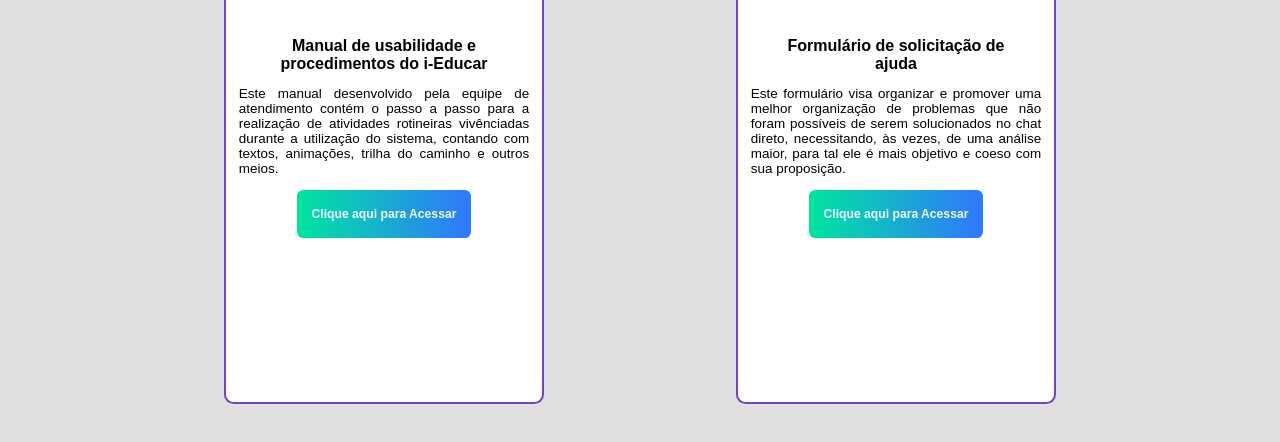
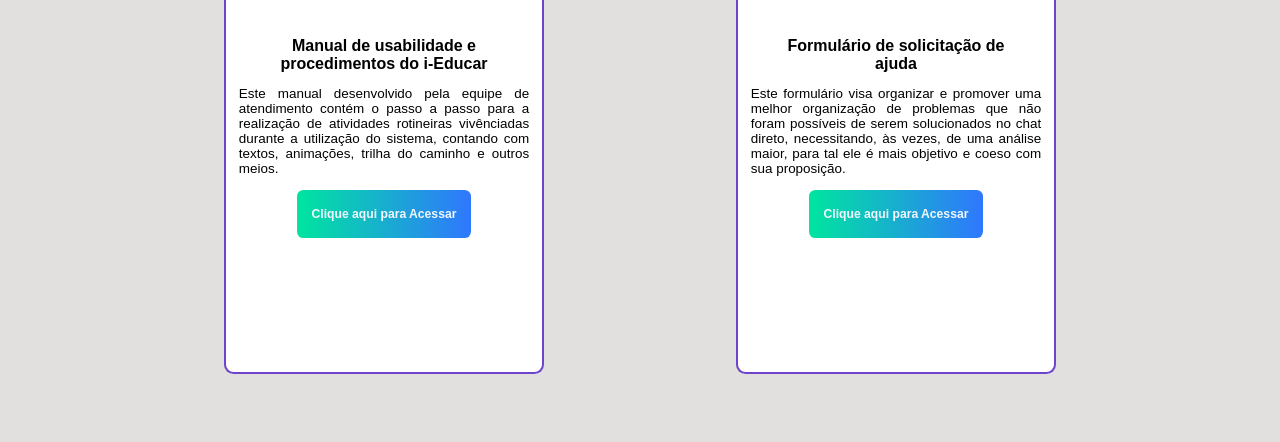
Before and after one commit to JuliandroR/PageIeducar, a plain HTML site: page index.html in a window 1280 px wide. Shown: the part 1142-1584 px from the top of the page. Drawn offline with nearby package versions, Linux system fonts and the light colour scheme; a script that the page names is missing; a web font is replaced by a local one.

Commit message:
Remoção de linhas desnecessárias

```diff
--- a/css/index.css
+++ b/css/index.css
@@ -83,12 +83,11 @@
     flex: 1;
     height: 55vh;
     border: solid rgba(74, 22, 196, 0.8) 0.2vw;
-    /* background: linear-gradient(to right, rgb(78, 149, 248), rgb(77, 125, 248), rgba(86, 40, 194, 0.8)); */
     background: #ffff;
     color: black;
     margin: 30vh 7.5vw 0 7.5vw;
     padding: 1vw;
-    /* box-sizing: border-box; */
+    box-sizing: border-box;
     border-radius: 0.75vw;
 }
 
```
